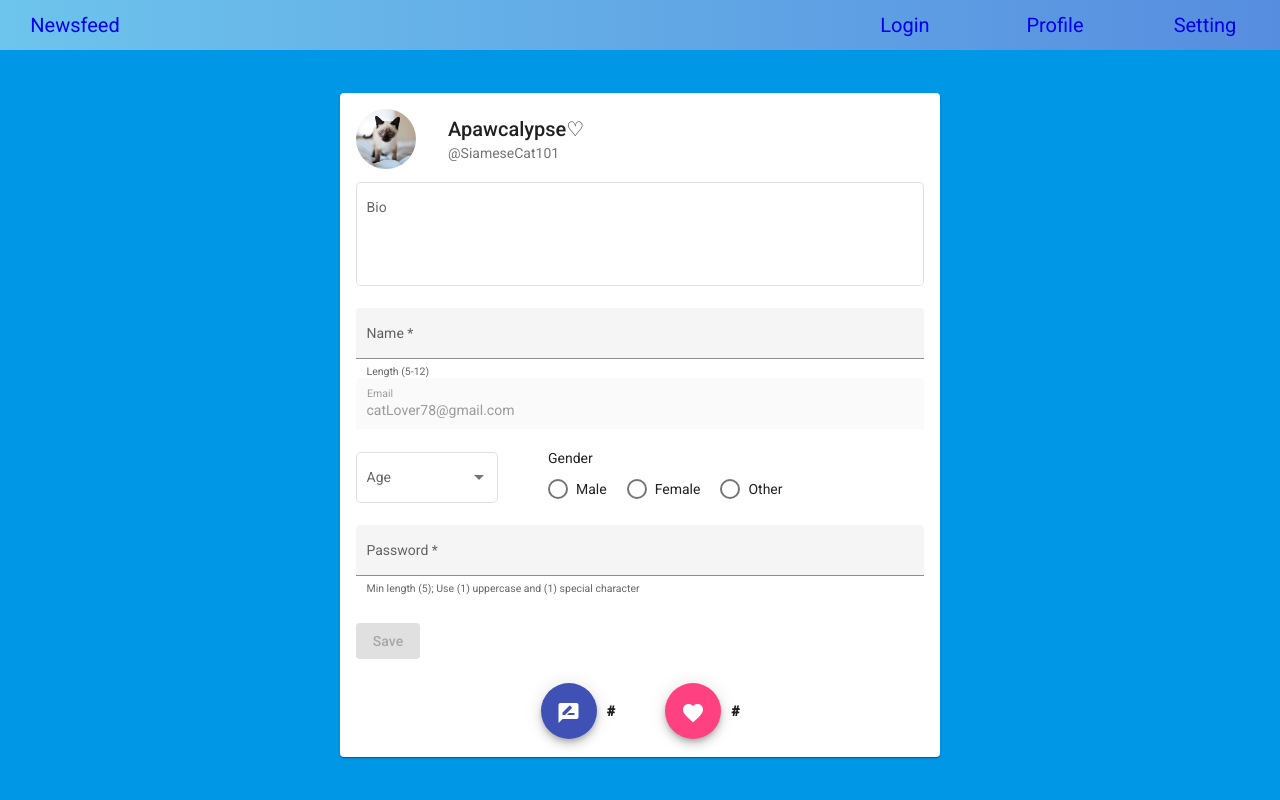
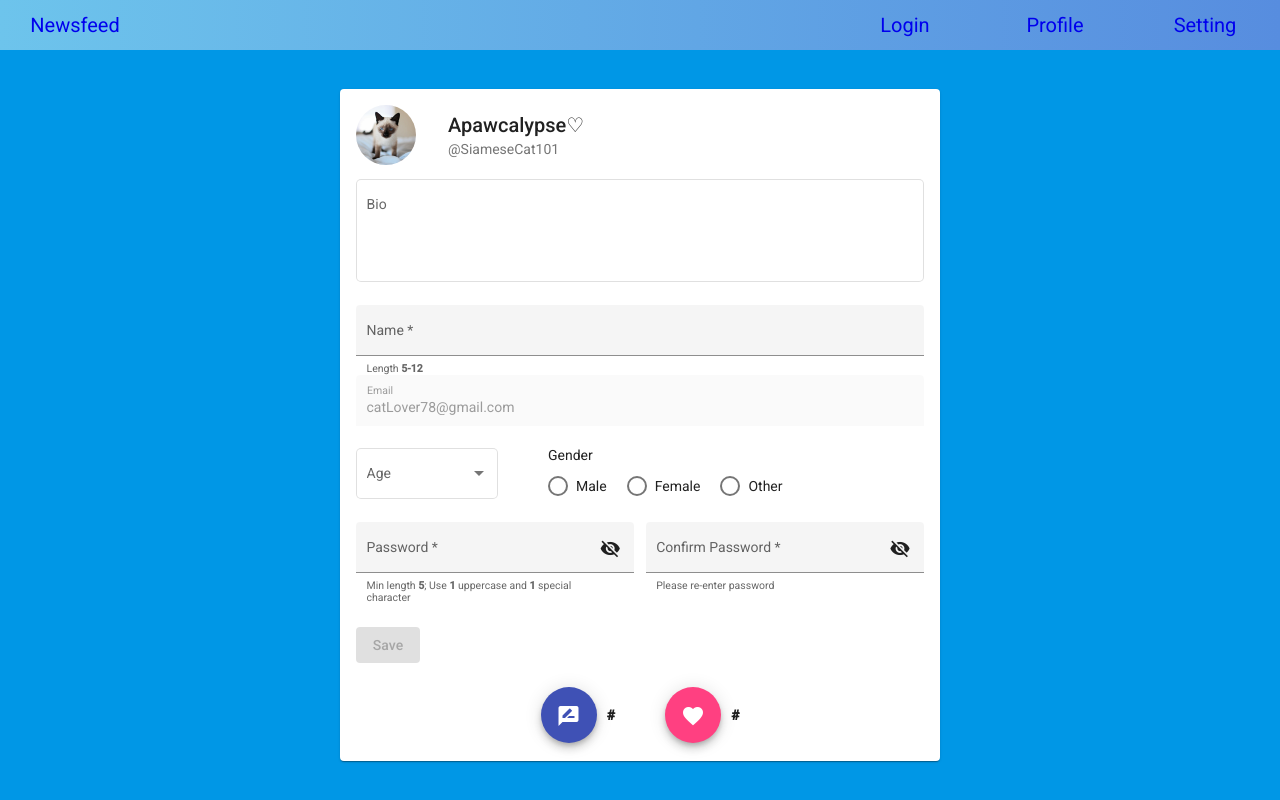
Before and after one commit to David3567/Antra-Share-Feb-2022, an Angular app in the folder TeamProject/: page /profile in a window 1280 px wide. Built offline with nearby package versions, Linux system fonts and the light colour scheme.

Commit message:
Update profile page UI and function

```diff
--- a/TeamProject/src/app/modules/profile/profile-page/profile-page.component.css
+++ b/TeamProject/src/app/modules/profile/profile-page/profile-page.component.css
@@ -61,7 +61,13 @@ mat-radio-button {
 }
 
 .password-container {
-  padding-bottom: 2em;
+  display: flex;
+  justify-content: space-between;
+  padding-bottom: 2.5em;
+}
+
+.password-container > mat-form-field {
+  width: 49%;
 }
 
 mat-card-actions {
--- a/TeamProject/src/app/modules/profile/profile-page/profile-page.component.html
+++ b/TeamProject/src/app/modules/profile/profile-page/profile-page.component.html
@@ -10,12 +10,15 @@
 
     <mat-card-content>
       <form [formGroup]="profile" (ngSubmit)="onSubmit()">
-
         <mat-form-field appearance="outline">
           <mat-label>Bio</mat-label>
-          <textarea matInput maxlength="160" id="bio-textarea"
+          <textarea
+            matInput
+            maxlength="160"
+            id="bio-textarea"
             placeholder="The Siamese cat is one of the first distinctly recognized breeds of Asian cat."
-            formControlName="bio">
+            formControlName="bio"
+          >
           </textarea>
         </mat-form-field>
 
@@ -23,17 +26,15 @@
           <mat-label>Name</mat-label>
           <input matInput maxlength="50" formControlName="name" />
           <mat-error *ngIf="!nameFC.valid && (nameFC.dirty || nameFC.touched)">
-            <div [hidden]="!nameFC.errors.required">
-              Name can't be blank
-            </div>
+            <div [hidden]="!nameFC.errors.required">Name can't be blank</div>
             <div [hidden]="!nameFC.errors.minlength">
-              Min length (5) required
+              Min length <strong>5</strong> required
             </div>
             <div [hidden]="!nameFC.errors.maxlength">
-              Max length (12) exceeded
+              Max length <strong>12</strong> exceeded
             </div>
           </mat-error>
-          <mat-hint>Length (5-12)</mat-hint>
+          <mat-hint>Length <strong>5-12</strong></mat-hint>
         </mat-form-field>
 
         <mat-form-field appearance="fill">
@@ -63,24 +64,62 @@
           </div>
         </div>
 
-        <mat-form-field class="password-container" appearance="fill">
+        <div class="password-container">
+          <mat-form-field appearance="fill">
             <mat-label>Password</mat-label>
-          <input matInput formControlName="password" />
-          <mat-error *ngIf="!passwordFC.valid && (passwordFC.dirty || passwordFC.touched)">
+            <input
+              matInput
+              [type]="hide ? 'password' : 'text'"
+              formControlName="password"
+            />
+            <mat-icon matSuffix (click)="hide = !hide">{{
+              hide ? "visibility_off" : "visibility"
+            }}</mat-icon>
+            <mat-error
+              *ngIf="
+                !passwordFC.valid && (passwordFC.dirty || passwordFC.touched)
+              "
+            >
               <div [hidden]="!passwordFC.errors.required">
                 Password can't be blank
               </div>
               <div [hidden]="!passwordFC.errors.minlength">
-              Min length (5) required
+                Min length <strong>5</strong> required
               </div>
               <div [hidden]="!passwordFC.errors.pattern">
-              (1) uppercase and (1) special character (#?!@$%^&*) required
+                <strong>1</strong> uppercase and <strong>1</strong> special
+                character (#?!@$%^&*) required
               </div>
             </mat-error>
-          <mat-hint>Min length (5); Use (1) uppercase and (1) special character</mat-hint>
+            <mat-hint
+              >Min length <strong>5</strong>; Use <strong>1</strong> uppercase
+              and <strong>1</strong> special character</mat-hint
+            >
           </mat-form-field>
 
-        <button mat-flat-button color="primary" type="submit" [disabled]="!profile.valid">
+          <mat-form-field appearance="fill">
+            <mat-label>Confirm Password</mat-label>
+            <input
+              matInput
+              [type]="hide ? 'password' : 'text'"
+              formControlName="confirm"
+            />
+            <mat-icon matSuffix (click)="hide = !hide">{{
+              hide ? "visibility_off" : "visibility"
+            }}</mat-icon>
+            <mat-error *ngIf="!confirmFC.valid && confirmFC.touched">
+              Must confirm password
+            </mat-error>
+            <mat-hint>Please re-enter password</mat-hint>
+          </mat-form-field>
+        </div>
+
+        <button
+          mat-flat-button
+          color="primary"
+          type="submit"
+          [disabled]="!profile.valid || passwordFC.value !== confirmFC.value"
+        >
           Save
         </button>
       </form>
--- a/TeamProject/src/app/modules/profile/profile-page/profile-page.component.ts
+++ b/TeamProject/src/app/modules/profile/profile-page/profile-page.component.ts
@@ -8,6 +8,7 @@ import { FormGroup, FormControl, Validators } from '@angular/forms';
 })
 export class ProfilePageComponent implements OnInit {
   displayName: string = 'Apawcalypse♡';
+  hide: boolean = true;
 
   profile = new FormGroup({
     bio: new FormControl(''),
@@ -26,6 +27,7 @@ export class ProfilePageComponent implements OnInit {
         '^(?=.*[A-Z])(?=.*[#?!@$%^&*])[A-Za-z0-9#?!@$%^&*]{0,}$'
       ),
     ]),
+    confirm: new FormControl('', Validators.required),
   });
 
   constructor() {}
@@ -36,6 +38,9 @@ export class ProfilePageComponent implements OnInit {
   get passwordFC() {
     return this.profile.get('password');
   }
+  get confirmFC() {
+    return this.profile.get('confirm');
+  }
 
   ngOnInit(): void {}
 
```
Lines whose indentation alone changed are shown as unchanged.
